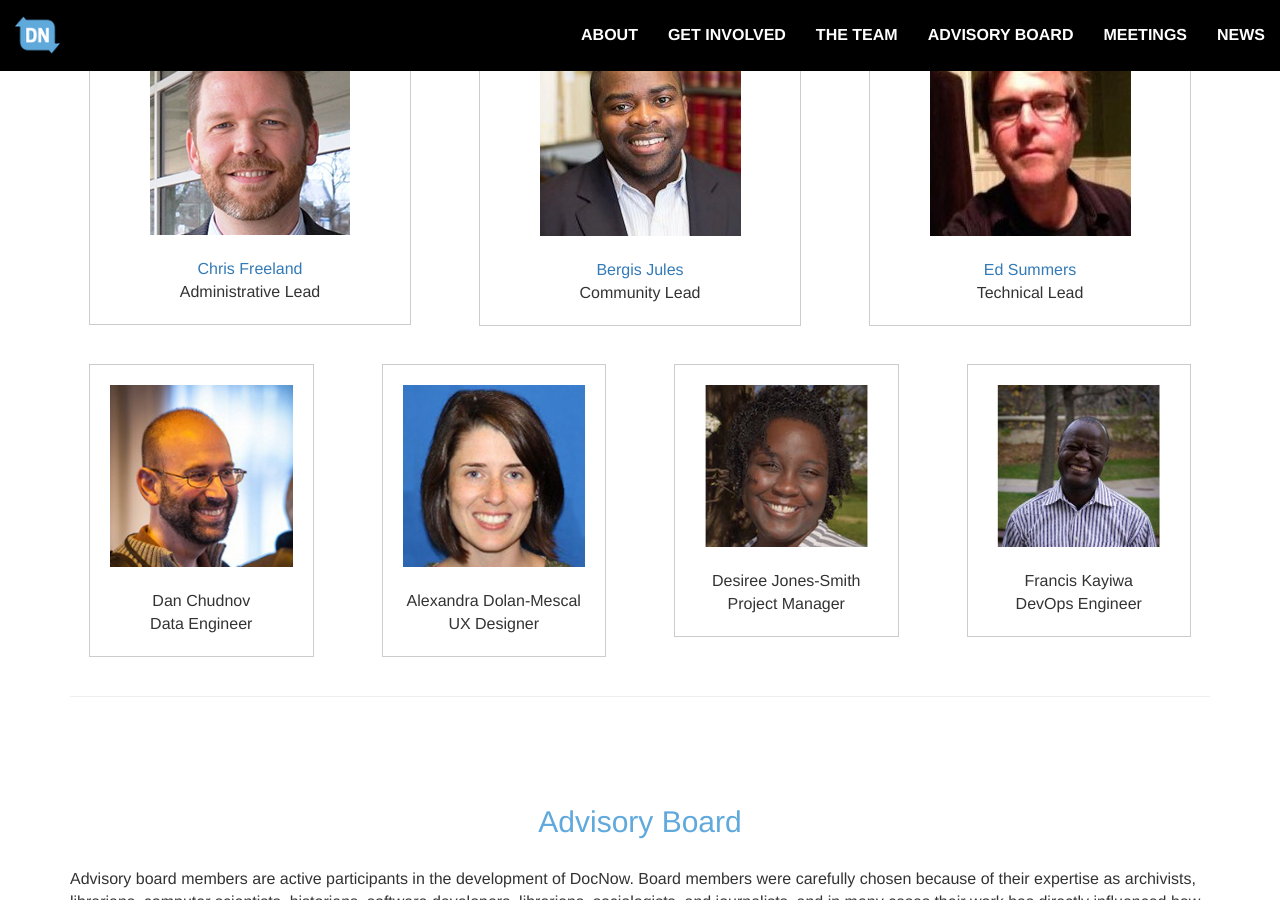
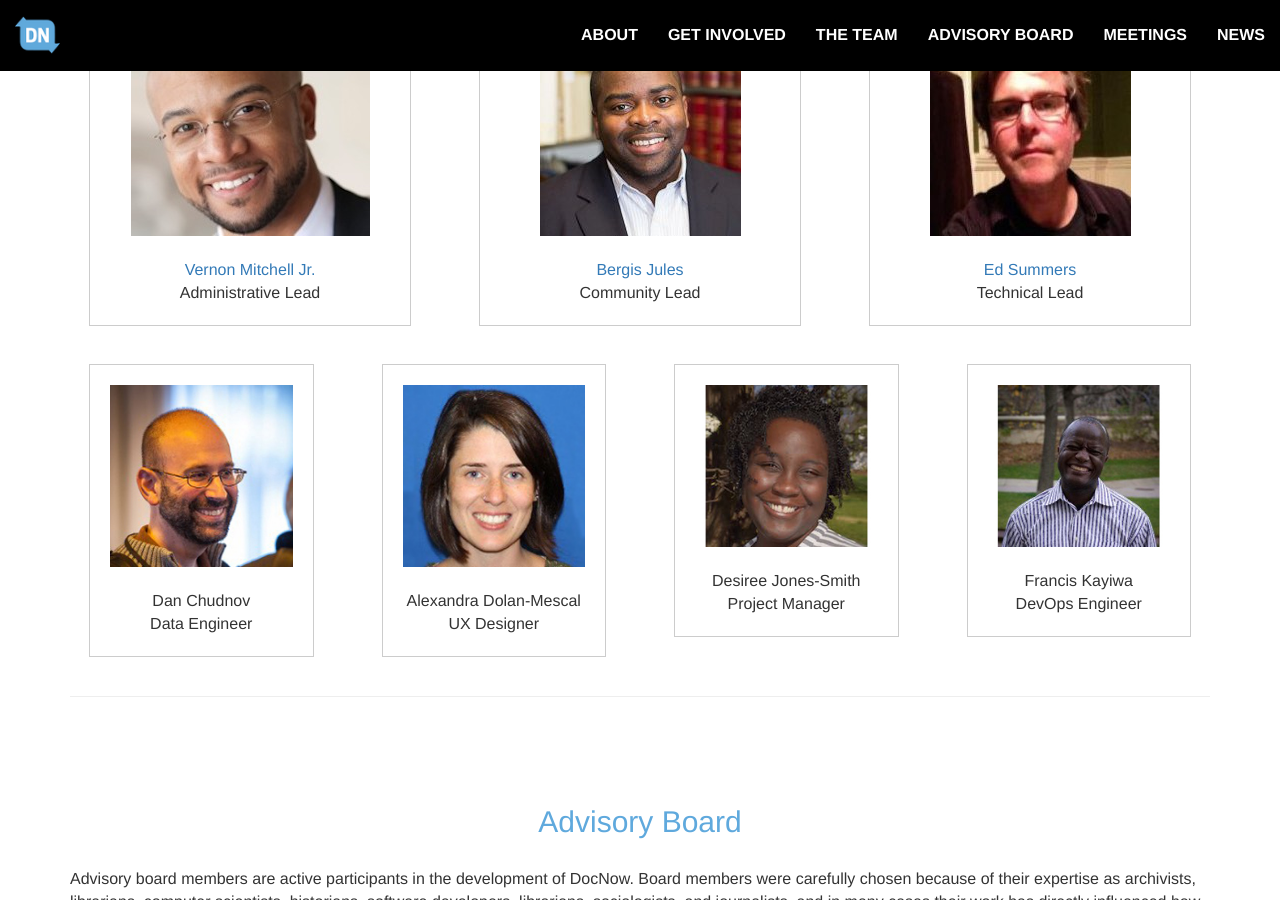
Before and after one commit to DocNow/docnow.github.io, a Jekyll site: the page built from index.html, in a window 1280 px wide and 900 px high, scrolled down 1894 px. Built offline with Jekyll 4.4.1, drawn with Linux system fonts in a browser that asks for light colours.

Commit message:
added vernon

```diff
--- a/index.html
+++ b/index.html
@@ -152,8 +152,8 @@ extra_js:
             <div class="row text-center">
                 <div class="col-lg-4 col-md-4">
                     <div class="person">
-                        <img class="img-responsive center-block" src="{{ site.baseurl }}/img/chris.jpg" alt="Chris Freeland" /><br>
-                        <a href="mailto:chris.freeland@wustl.edu">Chris Freeland</a><br>
+                        <img class="img-responsive center-block" src="{{ site.baseurl }}/img/vernon.jpg" alt="Vernon Mitchell Jr." /><br>
+                        <a href="mailto:vmitchelljr@wustl.edu">Vernon Mitchell Jr.</a><br>
                         Administrative Lead
                     </div>
                 </div>
@@ -196,7 +196,7 @@ extra_js:
                 </div>
                 <div class="col-lg-3 col-md-6">
                     <div class="person">
-                        <img class="img-responsive center-block" src="{{ site.baseurl }}/img/francis.jpg" alt="Francis Kayiwa" /><br>
+                        <img class="img-responsive center-block" heigh=200 src="{{ site.baseurl }}/img/francis.jpg" alt="Francis Kayiwa" /><br>
                         Francis Kayiwa<br>
                         DevOps Engineer
                     </div>
```
Also changed, not shown: img/chris.jpg (deleted), img/vernon.jpg (added).
